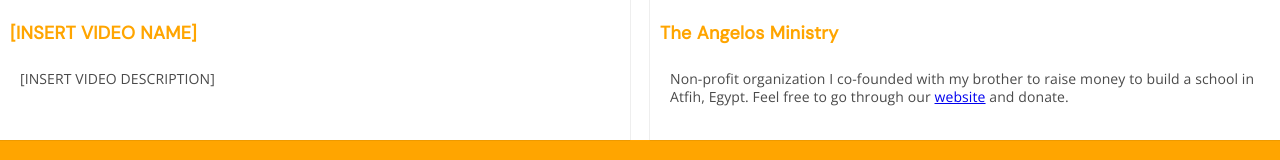
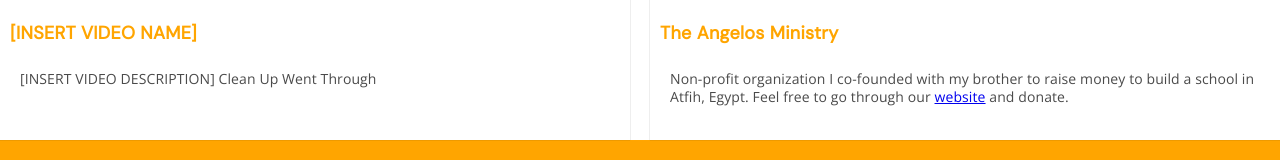
Before and after one commit to PiSarabamoun/pisarabamoun.github.io, a plain HTML site: page index.html in a window 1280 px wide. Shown: the part 1838-1998 px from the top of the page. Drawn offline with nearby package versions, Linux system fonts and the light colour scheme.

```diff
--- a/index.html
+++ b/index.html
@@ -46,7 +46,7 @@
           <img src="images/video_pic_placeholder.jpeg" />
           <h2>[INSERT VIDEO NAME]</h2>
           <p class="description">
-            [INSERT VIDEO DESCRIPTION]
+            [INSERT VIDEO DESCRIPTION] Clean Up Went Through
           </p>
         </div>
         <div class="project">
```
